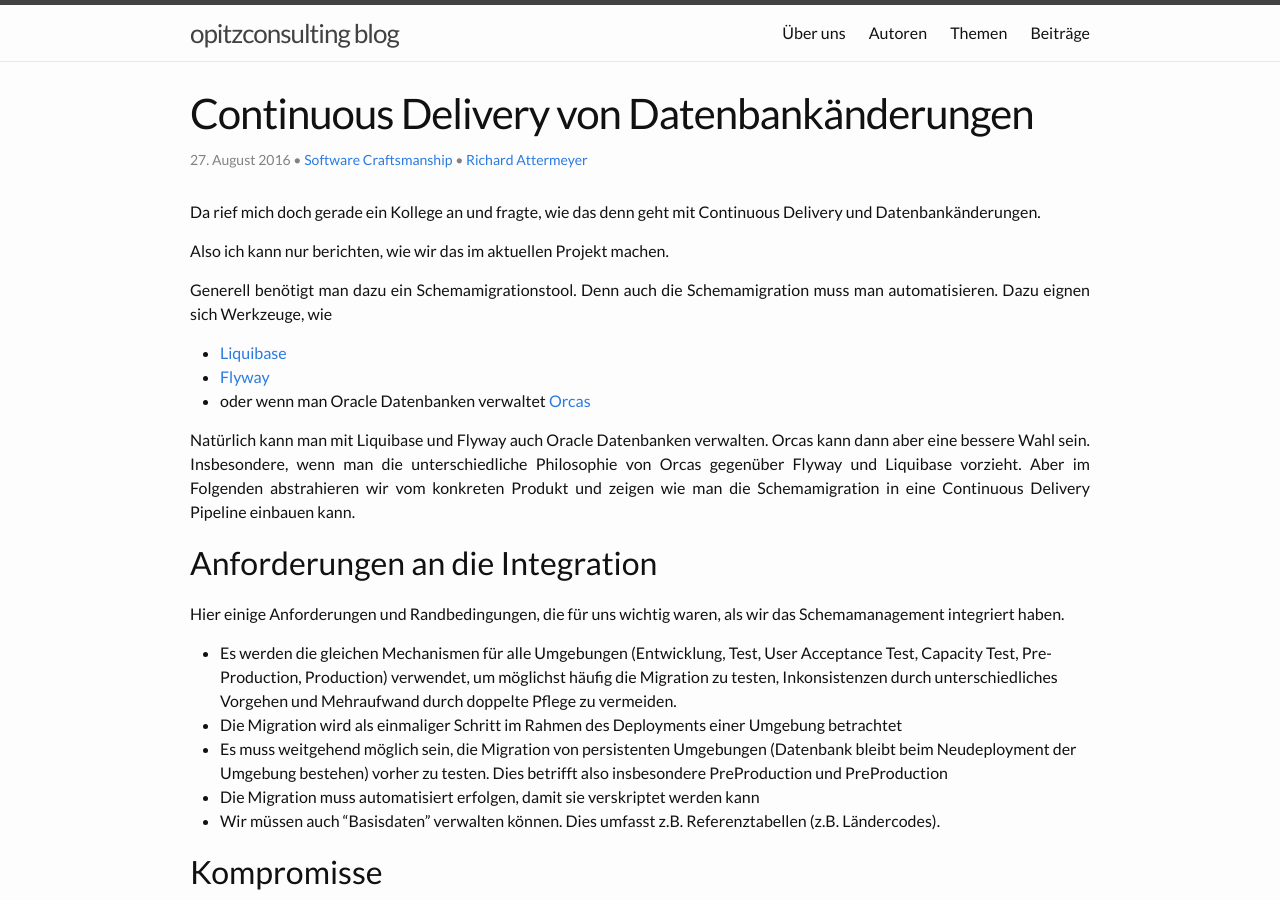
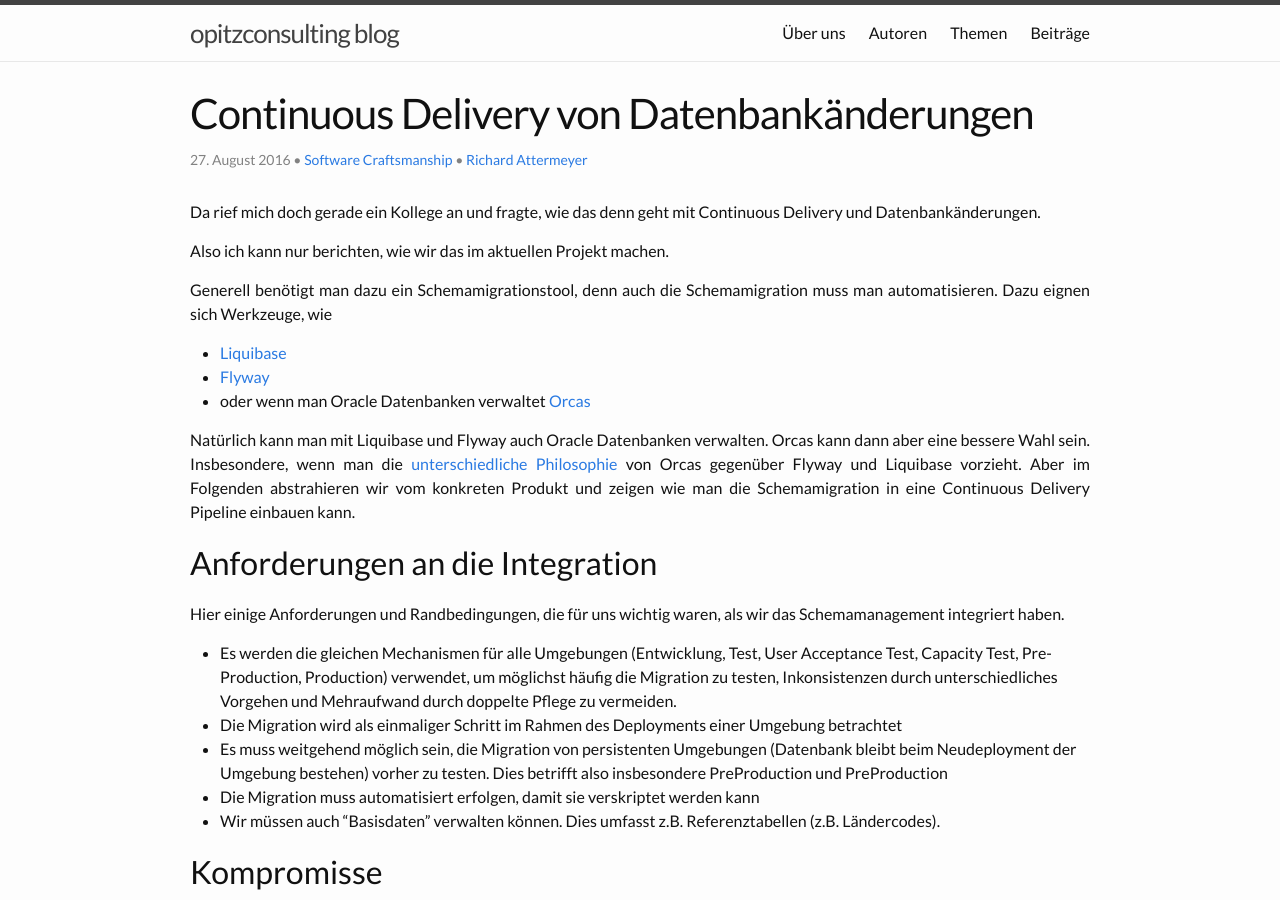
Before and after one commit to opitzconsulting/opitzconsulting.github.io, a Jekyll site: the page built from _posts/2016-08-27-continuous-delivery-databases.md, in a window 1280 px wide and 900 px high. Built offline with Jekyll 4.4.1, drawn with Linux system fonts in a browser that asks for light colours; nearby versions of some CDN libraries; comment, search, counter and statistics services are not loaded; part of the change alters nothing that is shown; some of the changed text lies outside the part shown.

Commit message:
Kurzes Update

```diff
--- a/_posts/2016-08-27-continuous-delivery-databases.md
+++ b/_posts/2016-08-27-continuous-delivery-databases.md
@@ -7,7 +7,7 @@ Da rief mich doch gerade ein Kollege an und fragte, wie das denn geht mit Contin
 
 Also ich kann nur berichten, wie wir das im aktuellen Projekt machen.
 
-Generell benötigt man dazu ein Schemamigrationstool. Denn auch die Schemamigration muss man automatisieren.
+Generell benötigt man dazu ein Schemamigrationstool, denn auch die Schemamigration muss man automatisieren.
 Dazu eignen sich Werkzeuge, wie
 
 * [Liquibase](http://www.liquibase.org/)
@@ -15,7 +15,7 @@ Dazu eignen sich Werkzeuge, wie
 * oder wenn man Oracle Datenbanken verwaltet [Orcas](https://github.com/opitzconsulting/orcas)
 
 Natürlich kann man mit Liquibase und Flyway auch Oracle Datenbanken verwalten. Orcas kann dann aber eine bessere Wahl sein.
-Insbesondere, wenn man die unterschiedliche Philosophie von Orcas gegenüber Flyway und Liquibase vorzieht.
+Insbesondere, wenn man die [unterschiedliche Philosophie](http://opitzconsulting.github.io/orcas/docs/de/liquibase/) von Orcas gegenüber Flyway und Liquibase vorzieht.
 Aber im Folgenden abstrahieren wir vom konkreten Produkt und zeigen wie man die Schemamigration in eine Continuous Delivery Pipeline
 einbauen kann.
 
@@ -49,7 +49,3 @@ Unter diesen Randbedingungen sieht unsere Lösung in etwa wie folgt aus:
 * In einem bestimmten Schritt erzeugen wir die entsprechenden Docker Images, unter anderem dabei auch das Liquibase Image. Dazu holen wir die dbmigrations Module aus dem Maven Repository. Dieses Image beinhaltet ein Skript, welches die DB Migrations dann auch auf eine Zieldatenbank anwenden kann.
 * Es gibt einen weiteren Pipelineschritt, der Frühzeitig feststellen soll, ob die Migrations "fehlerfrei" sind in dem Sinne, dass sie nicht auf eine bestehende Datenbank angewendet werden können. Dazu holen wir das Liquibase DB Migrations Image, welches aktuell auf der UAT Umgebung deployed wurde. Dieses wenden wir auf eine "leere" Datenbank an. Anschließend wird das aktuell gebaute Liqubiase Image auf dieser Datenbank angewendet. Dies setzt voraus, dass niemand manuell Änderungen an der Datenbank durchführt. Ansonsten sollte man immer das DDL direkt aus der Zieldatenbank (UAT, Prod) erzeugen, gegen welche man testen will.
 * Das Deployment erfolgt in zwei Schritten. Die Umgebungen sind als docker-compose Dateien beschrieben. Docker Compose reicht aber alleine nicht aus, um ein erfolgreiches Deployment sicher zu stellen. Dies liegt daran, dass Docker Compose abhängige Container direkt startet, wenn die Container die als Abhängigkeit definiert sind gestartet sind. Gestartet heißt aber nicht, dass der darin enthaltene Prozess wirklich "fertig" ist. Wir lösen dies, indem wir das docker-compose File mittels eines Shell Skripts nur bis zum liquibase Container starten und warten, dass sich dieser wieder (erfolgreich) beendet. Dann wissen wir, dass die Datenbank im neuen Zustand vorhanden ist, so dass die Applikation starten kann.
-
-## Diskussion
-
-Liquibase kann auch in den Startupprozess der Anwendung integriert werden. Wir wollten aber bewusst einen Mechanismus, der separat aufrufbar ist, selbst wenn die Anwendung nicht deployed wird, sondern nur die Datenbanken (etwa in einer Datenbankmigrationsumgebung)
```
